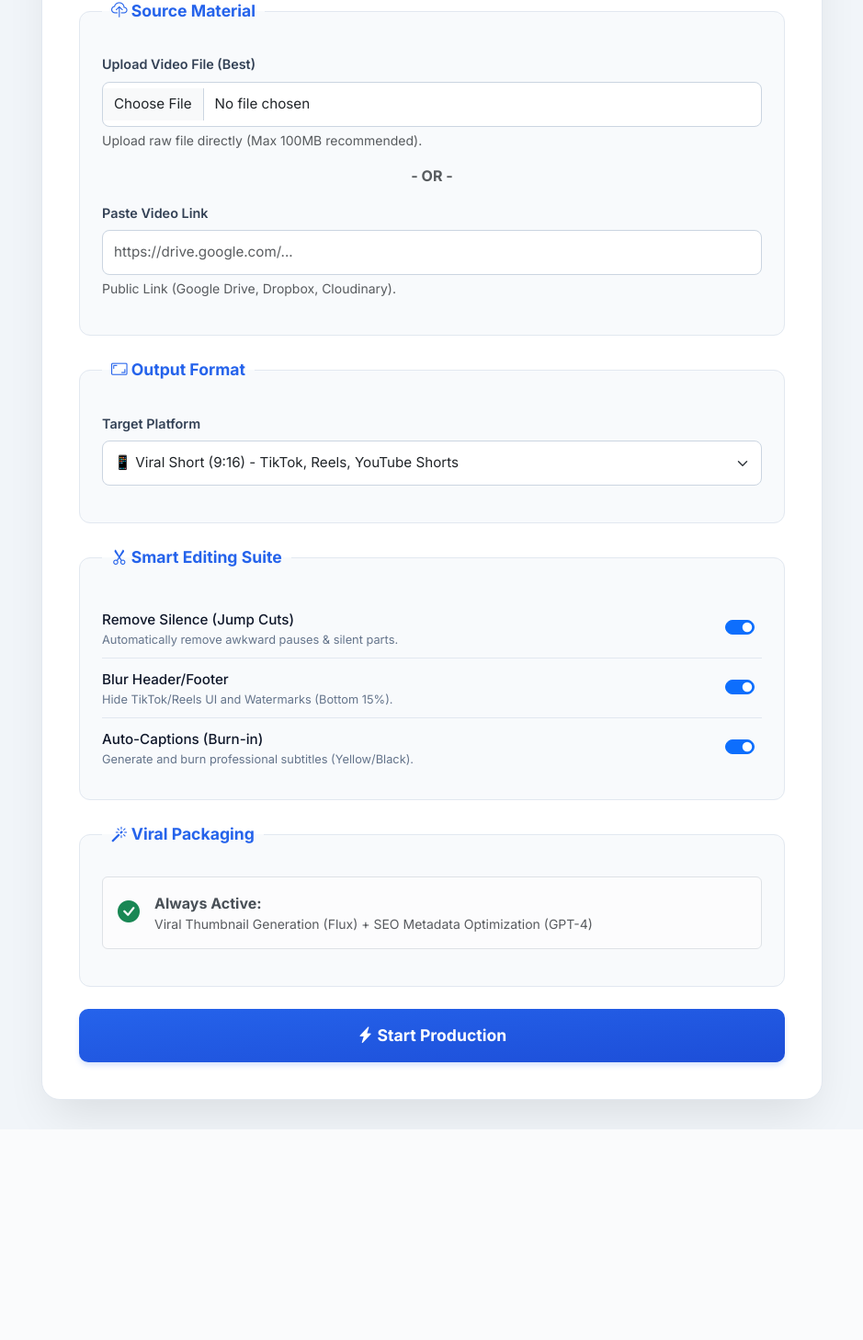
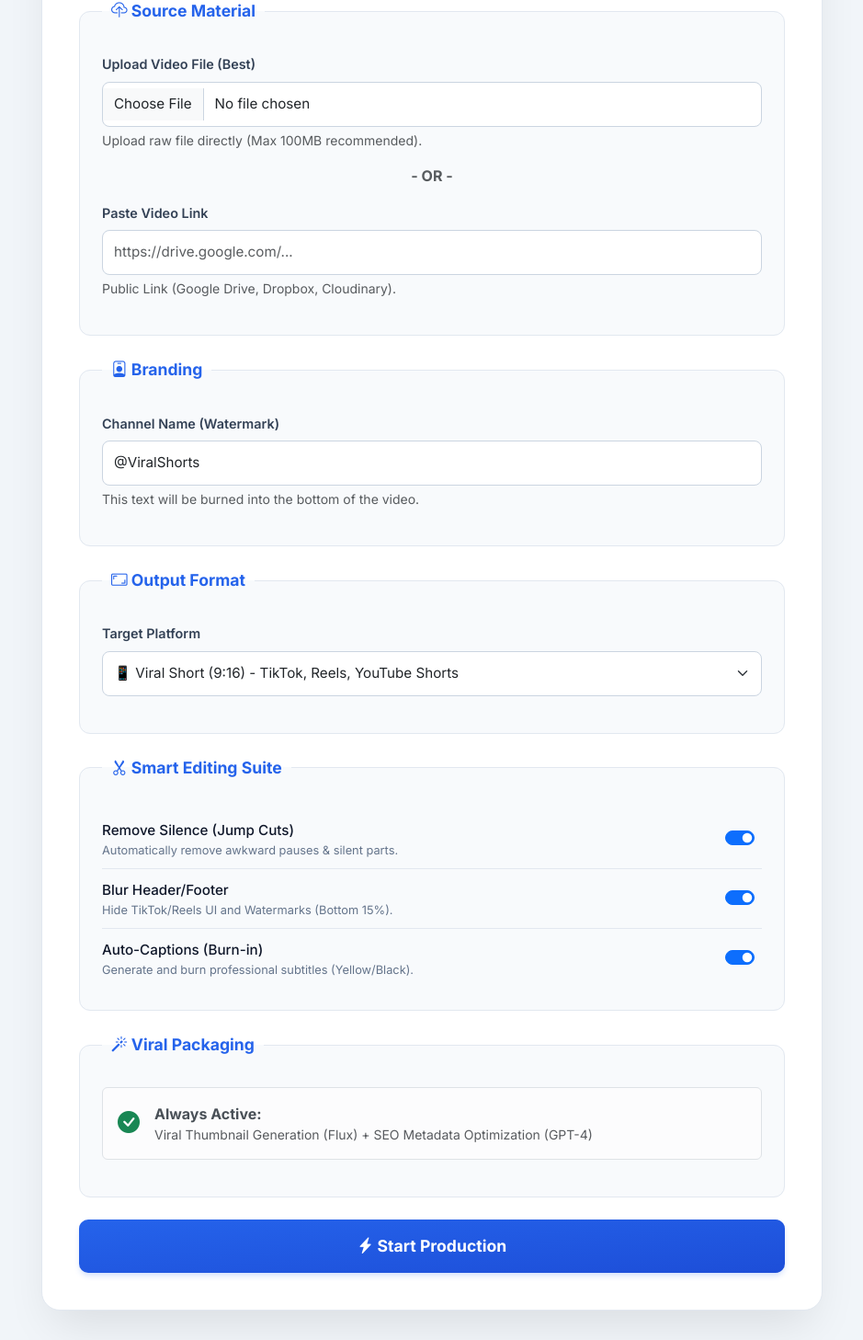
Before and after one commit to engnr823/youtube-video-automation, a Flask app: page / in a window 1280 px wide. Shown: the part 194-1651 px from the top of the page at 92% size, without its empty margins (170-1109 px from the left). Before the commit the page ends 1422 px from the top, so only its background shows below. Run offline with Flask 3, Linux system fonts and the light colour scheme; some libraries are stand-ins or nearby versions.

Commit message:
Update index.html

```diff
--- a/templates/index.html
+++ b/templates/index.html
@@ -108,6 +108,22 @@
                     <input type="url" class="form-control" name="video_url"
                            placeholder="https://drive.google.com/...">
                     <div class="form-text text-muted">Public Link (Google Drive, Dropbox, Cloudinary).</div>
+                </div>
+            </fieldset>
+
+            <fieldset>
+                <legend><i class="bi bi-person-badge"></i> Branding</legend>
+                <div class="mb-3">
+                    <label for="channel_name" class="form-label">Channel Name (Watermark)</label>
+                    <input
+                        type="text"
+                        id="channel_name"
+                        name="channel_name"
+                        placeholder="@MyChannel"
+                        value="@ViralShorts"
+                        class="form-control"
+                    >
+                    <div class="form-text text-muted">This text will be burned into the bottom of the video.</div>
                 </div>
             </fieldset>
 
```
